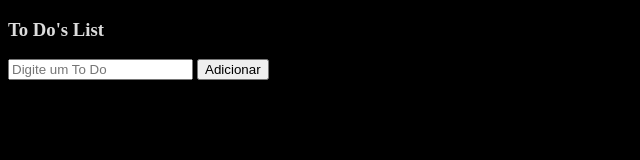
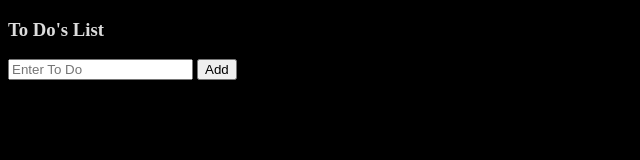
Before and after one commit to felipealvss/To-Do-s-List, a plain HTML site: page exeTodo/index.html in a window 1280 px wide. Shown: the whole page, without its empty margins (0-640 px from the left). Drawn offline with Linux system fonts and the light colour scheme.

Commit message:
Update index.html

```diff
--- a/exeTodo/index.html
+++ b/exeTodo/index.html
@@ -19,8 +19,8 @@
         <div id="app">
             <ul></ul>
 
-            <input type="text" placeholder="Digite um To Do">
-            <button>Adicionar</button>
+            <input type="text" placeholder="Enter To Do">
+            <button> Add </button>
         </div>
 
         <script src="todos.js"></script>
```
